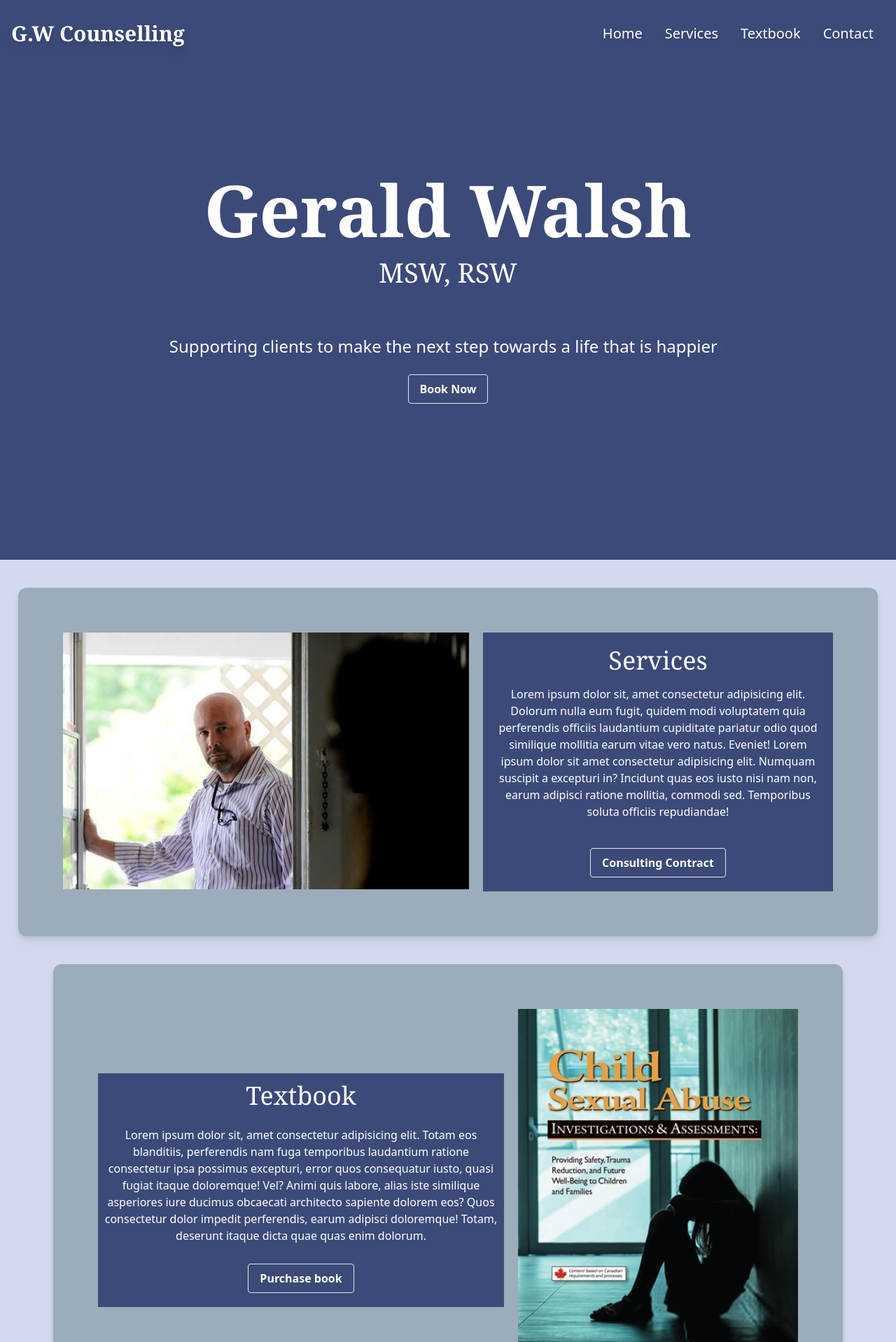
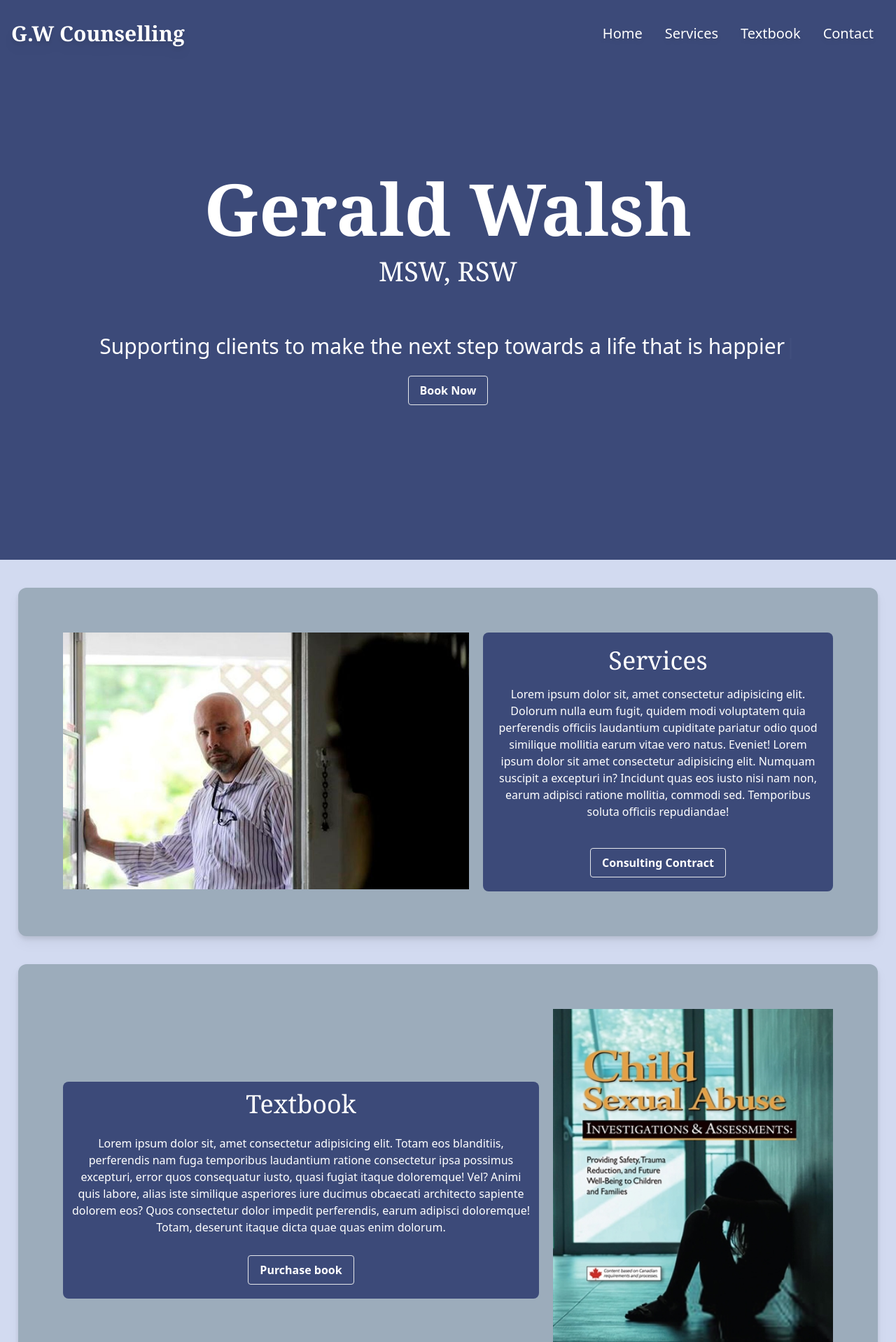
Before and after one commit to EthanCoulter/gerry-website, a React (Create React App) app: page / in a window 1280 px wide. Shown: the top 1918 px of the page at 70% size. Built offline with nearby package versions, Linux system fonts and the light colour scheme; what tw-elements would draw is missing.

Commit message:
Icons updated

```diff
--- a/public/index.html
+++ b/public/index.html
@@ -2,7 +2,7 @@
 <html lang="en">
   <head>
     <meta charset="utf-8" />
-    <link rel="icon" href="%PUBLIC_URL%/collabd.png" />
+    <link rel="icon" href="%PUBLIC_URL%/gw.png" />
     <meta name="viewport" content="width=device-width, initial-scale=1" />
     <meta name="theme-color" content="#000000" />
     <meta
--- a/src/Components/Book.jsx
+++ b/src/Components/Book.jsx
@@ -5,8 +5,8 @@ const Book = () => {
     return (
         <div id="abc" className="flex flex-col-reverse   px-5 bg-light-shade tablet:flex-row tablet:justify-center">
             <div className="flex flex-col-reverse items-center bg-light-accent  rounded-xl mb-5 tablet:drop-shadow-lg tablet:p-16 tablet:flex-row tablet:justify-center ">
-                <div className="flex flex-col items-center pr-0 tablet:w-[600px] tablet:pr-5">
-                    <div className="flex flex-col items-center pb-5 bg-main-brand-col rounded-b-lg  tablet:rounded-b-none ">
+                <div className="flex flex-col items-center pr-0 tablet:w-[700px] tablet:pr-5">
+                    <div className="flex flex-col items-center pb-5 bg-main-brand-col rounded-b-lg  tablet:rounded-lg ">
                         <h1 className="text-4xl pb-4 font-serif pt-3 tablet:pt-3 text-white">Textbook</h1>
                         <p className="pb-5 m-2 text-center text-white"> Lorem ipsum dolor sit, amet consectetur adipisicing elit. Totam eos blanditiis, perferendis nam fuga temporibus laudantium ratione consectetur ipsa possimus excepturi, error quos consequatur iusto, quasi fugiat itaque doloremque! Vel?
                             Animi quis labore, alias iste similique asperiores iure ducimus obcaecati architecto sapiente dolorem eos? Quos consectetur dolor impedit perferendis, earum adipisci doloremque! Totam, deserunt itaque dicta quae quas enim dolorum. </p>
--- a/src/Components/Header.jsx
+++ b/src/Components/Header.jsx
@@ -6,7 +6,7 @@ const Header = () => {
     <div id="home" className="flex flex-col justify-center items-center h-screen  bg-main-brand-col">
       <h1 className="text-[10vw] font-serif font-bold text-white -mb-[1vh] tablet:-mb-[2vh] tablet:text-[8vw]  ">Gerald Walsh</h1>
       <span className="pb-5 text-white text-[4vw] font-serif tablet:text-[3vw] tablet:mb-10">MSW, RSW</span>
-      <h3 className=" items-center text-md align-center text-center mb-6 w-[vw] mx-2  text-white tablet:text-xl laptop:text-2xl">
+      <h3 className=" items-center text-md align-center text-center mb-6 w-[vw] mx-2  text-white tablet:text-xl laptop:text-3xl">
         Supporting clients to make the next step towards a life that is {""}
         <span className=" ">
           <Typed
--- a/src/Components/Hero.jsx
+++ b/src/Components/Hero.jsx
@@ -10,7 +10,7 @@ const Hero = () => {
                 <div className="">
                     <img className=" rounded-t-lg tablet:rounded-t-none tablet:w-[600px] tablet:h-[1.6 * w] tablet:pr-5 " src={Jerry} alt="Jerry" />
                 </div>
-                <div className="flex flex-col items-center  px-5 pb-5 text-center align-center bg-main-brand-col rounded-b-lg tablet:w-[500px] tablet:h-[1.6 * w] tablet:rounded-b-none ">
+                <div className="flex flex-col items-center  px-5 pb-5 text-center align-center bg-main-brand-col rounded-b-lg tablet:rounded-lg tablet:w-[500px] tablet:h-[1.6 * w]  ">
                     <h1 className="text-4xl pb-4 font-serif text-white pt-3  tablet:pt-5">Services</h1>
                     <p className=" text-white pb-5 tablet:pb-10">Lorem ipsum dolor sit, amet consectetur adipisicing elit. Dolorum nulla eum fugit, quidem modi voluptatem quia perferendis officiis laudantium cupiditate pariatur odio quod similique mollitia earum vitae vero natus. Eveniet! Lorem ipsum dolor sit amet consectetur adipisicing elit. Numquam suscipit a excepturi in? Incidunt quas eos iusto nisi nam non, earum adipisci ratione mollitia, commodi sed. Temporibus soluta officiis repudiandae!</p>
                     <button className="bg-transparent py-2 px-4 border border-dark-shade rounded ease-in-out duration-200 hover:bg-dark-accent text-white font-semibold hover:text-white "> <a href={clientContract} download={clientContract} placeholder="client_contract" target="_blank" rel="noreferrer noopener">Consulting Contract</a> </button>
```
Also changed, not shown: public/gw.png (added), public/icons8-counsel-64.png (added).
